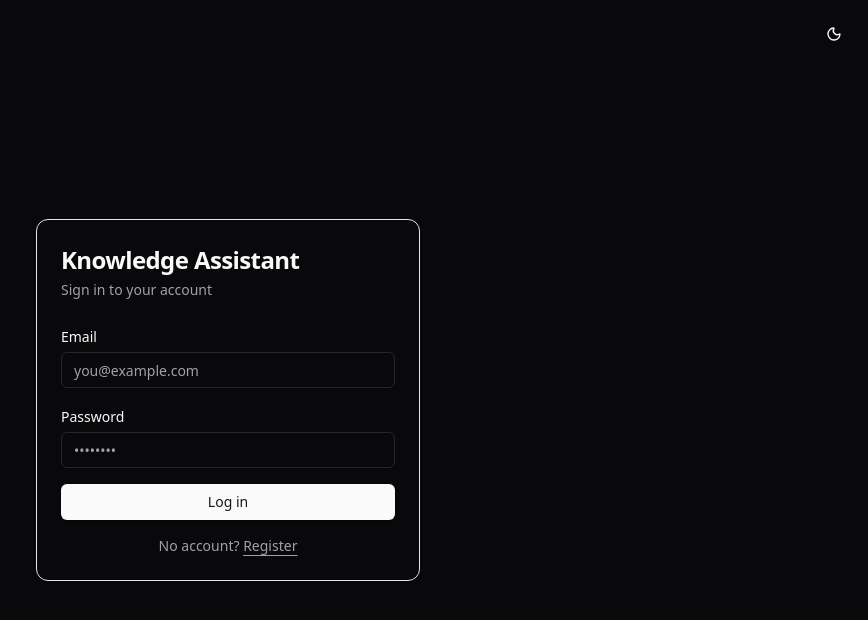
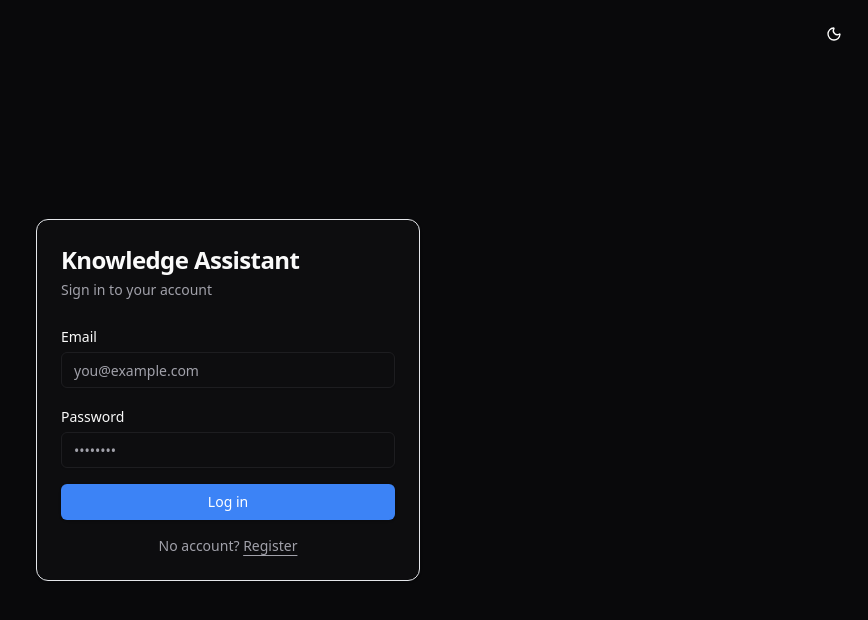
Before and after one commit to vvs-jkr/knowledge-assistant, a React (Vite) app in the folder apps/web/: page /login in a window 1280 px wide. Shown: the top 620 px of the page, without its empty margins (412-1280 px from the left). Built offline with nearby package versions, Linux system fonts and the light colour scheme; no server answers.

Commit message:
Fix design

```diff
--- a/apps/web/src/features/workouts/components/WorkoutCardModal.tsx
+++ b/apps/web/src/features/workouts/components/WorkoutCardModal.tsx
@@ -228,7 +228,7 @@ export function WorkoutCardModal({ workoutId, onClose }: WorkoutCardModalProps)
                   <select
                     value={workoutType}
                     onChange={(e) => setWorkoutType(e.target.value as WorkoutType)}
-                    className="rounded-md border border-input bg-transparent px-2 py-1 text-sm focus-visible:outline-none focus-visible:ring-1 focus-visible:ring-ring"
+                    className="rounded-md border border-input bg-background px-2 py-1 text-sm text-foreground focus-visible:outline-none focus-visible:ring-1 focus-visible:ring-ring"
                   >
                     {WORKOUT_TYPES.map((t) => (
                       <option key={t} value={t}>
--- a/apps/web/src/features/workouts/components/WorkoutFilterBar.tsx
+++ b/apps/web/src/features/workouts/components/WorkoutFilterBar.tsx
@@ -26,7 +26,7 @@ export function WorkoutFilterBar() {
           const val = e.target.value
           setFilter('workout_type', val === '' ? null : val)
         }}
-        className="flex h-9 rounded-md border border-input bg-transparent px-3 py-1 text-sm shadow-sm transition-colors focus-visible:outline-none focus-visible:ring-1 focus-visible:ring-ring"
+        className="flex h-9 rounded-md border border-input bg-background px-3 py-1 text-sm text-foreground shadow-sm transition-colors focus-visible:outline-none focus-visible:ring-1 focus-visible:ring-ring"
       >
         <option value="">All types</option>
         {WORKOUT_TYPES.map((wt) => (
--- a/apps/web/src/index.css
+++ b/apps/web/src/index.css
@@ -10,8 +10,8 @@
     --card-foreground: 240 10% 3.9%;
     --popover: 0 0% 100%;
     --popover-foreground: 240 10% 3.9%;
-    --primary: 240 5.9% 10%;
-    --primary-foreground: 0 0% 98%;
+    --primary: 217 91% 60%;
+    --primary-foreground: 0 0% 100%;
     --secondary: 240 4.8% 95.9%;
     --secondary-foreground: 240 5.9% 10%;
     --muted: 240 4.8% 95.9%;
@@ -20,11 +20,13 @@
     --accent-foreground: 240 5.9% 10%;
     --destructive: 0 84.2% 60.2%;
     --destructive-foreground: 0 0% 98%;
+    --success: 160 84% 39%;
+    --success-foreground: 0 0% 100%;
     --border: 240 5.9% 90%;
     --input: 240 5.9% 90%;
-    --ring: 240 10% 3.9%;
-    --chart-1: 12 76% 61%;
-    --chart-2: 173 58% 39%;
+    --ring: 217 91% 60%;
+    --chart-1: 217 91% 60%;
+    --chart-2: 160 84% 39%;
     --chart-3: 197 37% 24%;
     --chart-4: 43 74% 66%;
     --chart-5: 27 87% 67%;
@@ -33,25 +35,27 @@
   .dark {
     --background: 240 10% 3.9%;
     --foreground: 0 0% 98%;
-    --card: 240 10% 3.9%;
+    --card: 240 9% 5.5%;
     --card-foreground: 0 0% 98%;
-    --popover: 240 10% 3.9%;
+    --popover: 240 9% 8%;
     --popover-foreground: 0 0% 98%;
-    --primary: 0 0% 98%;
-    --primary-foreground: 240 5.9% 10%;
-    --secondary: 240 3.7% 15.9%;
+    --primary: 217 91% 60%;
+    --primary-foreground: 0 0% 100%;
+    --secondary: 240 4% 16%;
     --secondary-foreground: 0 0% 98%;
-    --muted: 240 3.7% 15.9%;
+    --muted: 240 4% 16%;
     --muted-foreground: 240 5% 64.9%;
-    --accent: 240 3.7% 15.9%;
+    --accent: 240 4% 16%;
     --accent-foreground: 0 0% 98%;
     --destructive: 0 84% 60%;
     --destructive-foreground: 0 0% 98%;
-    --border: 240 3.7% 15.9%;
-    --input: 240 3.7% 15.9%;
-    --ring: 240 4.9% 83.9%;
-    --chart-1: 220 70% 50%;
-    --chart-2: 160 60% 45%;
+    --success: 160 84% 39%;
+    --success-foreground: 0 0% 100%;
+    --border: 240 6% 12%;
+    --input: 240 6% 12%;
+    --ring: 217 91% 60%;
+    --chart-1: 217 91% 60%;
+    --chart-2: 160 84% 39%;
     --chart-3: 30 80% 55%;
     --chart-4: 280 65% 60%;
     --chart-5: 340 75% 55%;
--- a/apps/web/src/shared/ui/AppSidebar.tsx
+++ b/apps/web/src/shared/ui/AppSidebar.tsx
@@ -60,7 +60,7 @@ export function AppSidebar({ collapsed, onToggle }: AppSidebarProps) {
               cn(
                 'flex items-center gap-3 rounded-md px-2 py-2.5 text-sm font-medium transition-colors',
                 isActive
-                  ? 'bg-primary/10 text-primary'
+                  ? 'bg-primary/10 text-primary ring-1 ring-primary/20'
                   : 'text-muted-foreground hover:bg-muted hover:text-foreground',
                 collapsed && 'justify-center px-0'
               )
--- a/apps/web/tailwind.config.js
+++ b/apps/web/tailwind.config.js
@@ -40,6 +40,10 @@ export default {
           DEFAULT: 'hsl(var(--destructive))',
           foreground: 'hsl(var(--destructive-foreground))',
         },
+        success: {
+          DEFAULT: 'hsl(var(--success))',
+          foreground: 'hsl(var(--success-foreground))',
+        },
         border: 'hsl(var(--border))',
         input: 'hsl(var(--input))',
         ring: 'hsl(var(--ring))',
```
